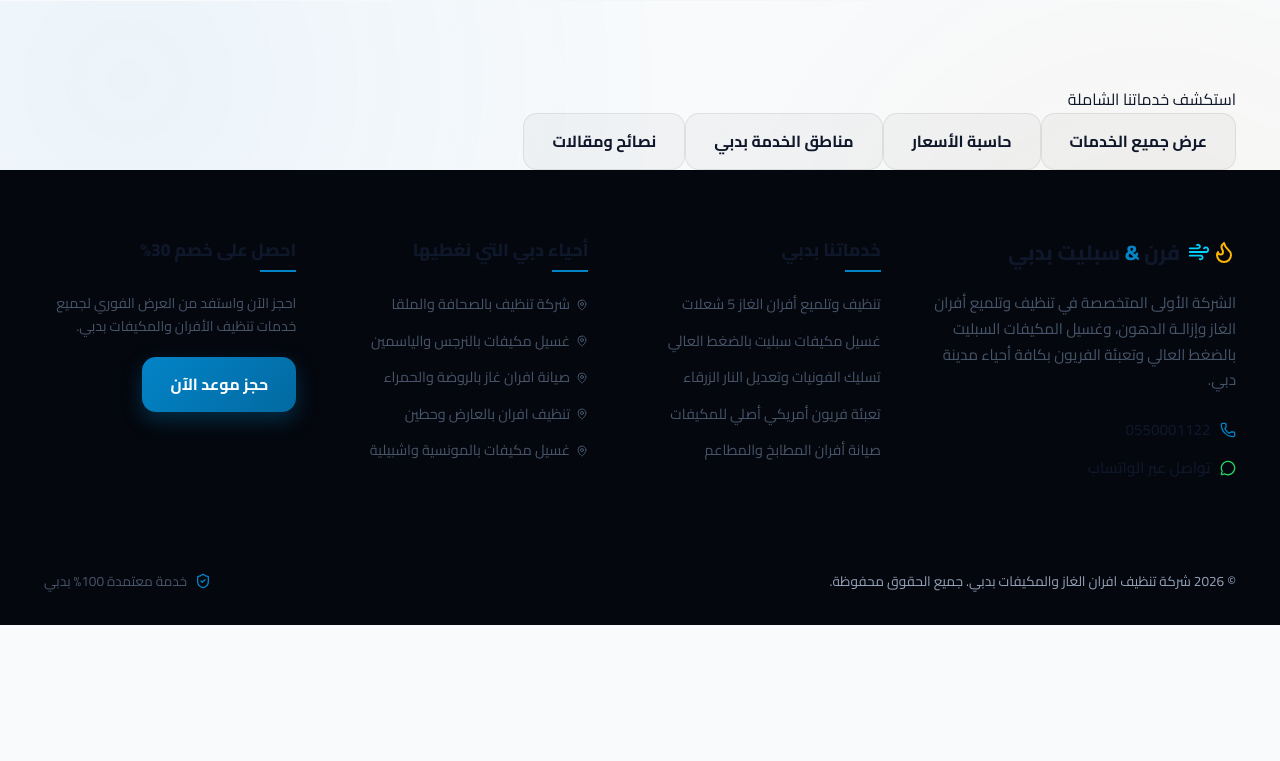
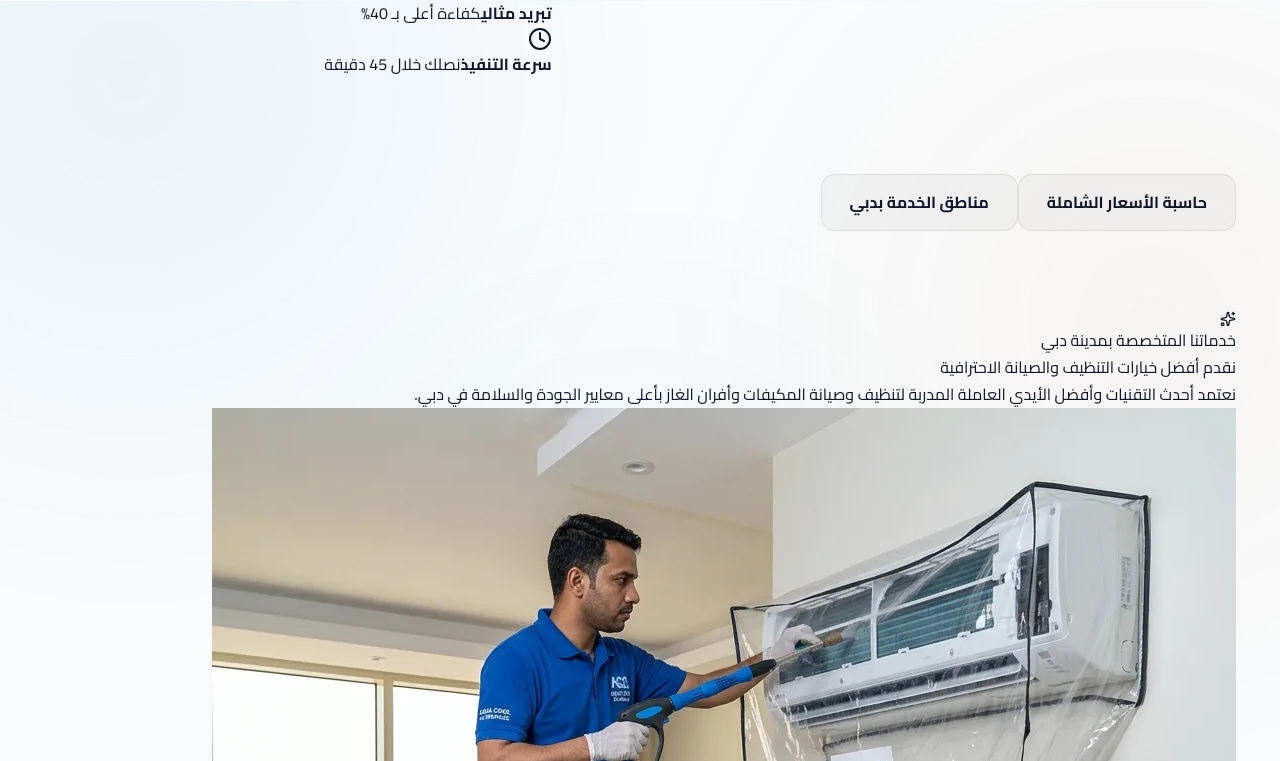
Before and after one commit to brandme266-prog/dobyair, a React (Vite) app: page / in a window 1280 px wide. Shown: the part 799-1560 px from the top of the page. Before the commit the page ends 1424 px from the top, so only its background shows below. Built offline with nearby package versions, Linux system fonts and the light colour scheme.

Commit message:
Fix dependencies for Cloudflare Pages

```diff
--- a/src/components/Hero.jsx
+++ b/src/components/Hero.jsx
@@ -18,7 +18,7 @@ export default function Hero({ onOpenBooking }) {
             <span>متخصصون في دبي • خصم 30% لطلبات غسيل المكيفات اليوم</span>
           </div>
 
-          <h1 className="hero-main-title text-4xl md:text-5xl lg:text-6xl font-black text-white mb-6 leading-tight drop-shadow-lg">
+          <h1 className="hero-main-title text-3xl md:text-4xl lg:text-5xl font-black text-white mb-6 leading-tight drop-shadow-lg">
             انتعش بهواء نقي مع أفضل خدمة <span className="text-transparent bg-clip-text bg-gradient-to-r from-cyan-400 to-blue-500">غسيل مكيفات</span> في دبي
           </h1>
 
@@ -108,7 +108,7 @@ export default function Hero({ onOpenBooking }) {
 
       <style>{`
         .hero-section {
-          padding-top: 10rem;
+          padding-top: 12rem;
           padding-bottom: 6rem;
           position: relative;
           overflow: hidden;
@@ -116,7 +116,7 @@ export default function Hero({ onOpenBooking }) {
 
         .hero-grid {
           display: grid;
-          grid-template-columns: 1.2fr 0.8fr;
+          grid-template-columns: 1.1fr 0.9fr;
           gap: 4rem;
           align-items: center;
         }
--- a/src/pages/Home.jsx
+++ b/src/pages/Home.jsx
@@ -2,7 +2,12 @@ import React from 'react';
 import { useOutletContext, Link } from 'react-router-dom';
 import Hero from '../components/Hero';
 import SEO from '../components/SEO';
-import { ArrowLeft } from 'lucide-react';
+import Services from '../components/Services';
+import WhyUs from '../components/WhyUs';
+import BeforeAfter from '../components/BeforeAfter';
+import Testimonials from '../components/Testimonials';
+import FAQ from '../components/FAQ';
+import BlogSection from '../components/BlogSection';
 
 export default function Home() {
   const { onOpenBooking } = useOutletContext();
@@ -17,25 +22,25 @@ export default function Home() {
       <Hero onOpenBooking={onOpenBooking} />
 
       {/* Quick Navigation Snippets */}
-      <section className="py-16 bg-white">
+      <section className="py-8 bg-slate-50 border-b border-slate-200">
         <div className="container mx-auto px-4 text-center">
-          <h2 className="text-3xl font-bold mb-8">استكشف خدماتنا الشاملة</h2>
           <div className="flex flex-wrap justify-center gap-4">
-            <Link to="/services" className="btn btn-outline border-primary text-primary hover:bg-primary hover:text-white">
-              عرض جميع الخدمات
-            </Link>
             <Link to="/calculator" className="btn btn-outline border-slate-300 text-slate-700 hover:bg-slate-100">
-              حاسبة الأسعار
+              حاسبة الأسعار الشاملة
             </Link>
             <Link to="/districts" className="btn btn-outline border-slate-300 text-slate-700 hover:bg-slate-100">
               مناطق الخدمة بدبي
             </Link>
-            <Link to="/blog" className="btn btn-outline border-slate-300 text-slate-700 hover:bg-slate-100">
-              نصائح ومقالات
-            </Link>
           </div>
         </div>
       </section>
+
+      <Services onOpenBooking={onOpenBooking} />
+      <WhyUs />
+      <BeforeAfter />
+      <Testimonials />
+      <FAQ />
+      <BlogSection />
     </>
   );
 }
```
Also changed, not shown: 1 other file (tests, documents, lock files or other folders).
